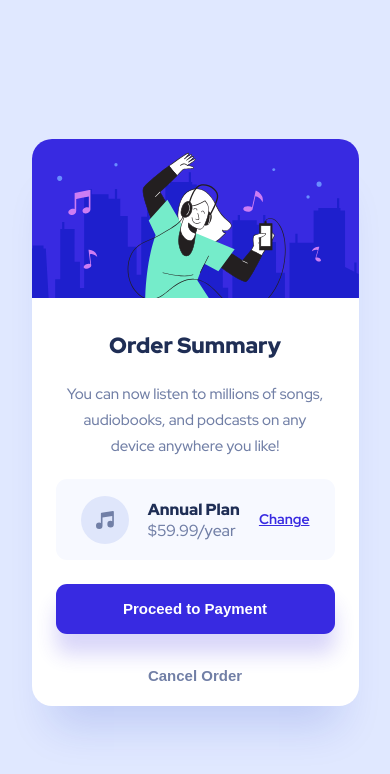
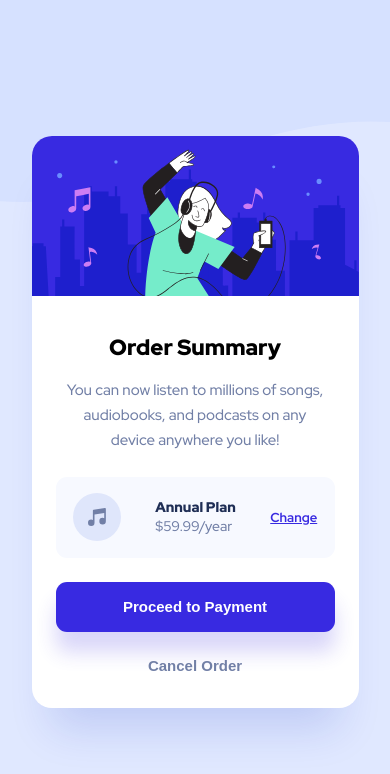
Before and after one commit to anibolokadze/Order-summary-component, a plain HTML site: page index.html in a window 390 px wide. Drawn offline with Linux system fonts and the light colour scheme.

Commit message:
mobile first method

```diff
--- a/index.html
+++ b/index.html
@@ -10,7 +10,6 @@
 <body>
     <main>
         <article>
-            <div class="card">
                 <img src="/illustration-hero.svg" alt="illustration" class="img-wrapper">
                 <div class="info-container">
                     <section class="header-container">
@@ -19,19 +18,17 @@
                     </section>
                     <section class="plan-container">
                         <img src="/icon-music.svg" alt="note-icon">
-                        <div class="plan-info">
-                            <h3>Annual Plan</h3>
-                            <p>$59.99/year</p>
-                        </div>
-                        <a href="#">Change</a>
+                            <div class="plan-info">
+                                <h3>Annual Plan</h3>
+                                <p>$59.99/year</p>
+                            </div>
+                            <a href="#">Change</a>
                     </section>
                     <section class="btn-container">
                         <button class="payment-btn">Proceed to Payment</button>
                         <button class="cancel-btn">Cancel Order</button>
                     </section>
                 </div>
-
-            </div>
         </article>
     </main>
 </body>
--- a/style.css
+++ b/style.css
@@ -5,7 +5,7 @@
     box-sizing: border-box;
 }
 body{
-    background-image: url(/pattern-background-desktop.svg);
+    background-image: url(/pattern-background-mobile.svg);
     background-repeat: no-repeat;
     background-attachment: fixed;
     background-size:  100%;
@@ -18,148 +18,159 @@ body{
     font-family: 'Red Hat Display', sans-serif;
 
 }
+article{
+    max-width: 327px;
+    border-radius: 20px;
+    background: #FFFFFF;
+    box-shadow: 0px 40px 40px -20px rgba(13, 48, 189, 0.151826);
+    overflow: hidden;
+    margin: 5px;
+}
+article h1{
+    font-weight: 900;
+    font-size: 22px;
+    line-height: 29px;
+    padding-bottom: 16px;
+}
+
+.img-wrapper{
+    width: 100%;
+}
 .info-container{
+    padding: 32px 24px ;
+}
+
+/* header text */
+.header-container{
     display: flex;
     flex-direction: column;
     align-items: center;
 }
+/* subheader text */
+.header-container p{
+    font-weight: 500;
+    font-size: 15px;
+    line-height: 25px;
+    color: #717FA6;
+    text-align: center;
+    padding: 0 8px 24px 8px ;
+}
 
+/* plan info */
+.plan-container{
+    display: flex;
+    background-color:  #F7F9FF;
+    border-radius: 11px;
+    height: 81px;
+    align-items: center;
+    justify-content: space-around;
+}
 
-article{
-    max-width:450px;
-    height: 697px;
-    background-color:white;
-    border-radius: 20px;
-    overflow: hidden;
-    box-shadow: 0px 40px 40px -20px rgba(13, 48, 189, 0.151826);
+.plan-container img{
+    width: 48px;
+    height: 48px;
+}
+
+.plan-container h3{
+    font-weight: 900;
+    font-size: 14px;
+    line-height: 19px;
+    color: #1F2E55;
+}
+.plan-container p{
+    font-weight: 500;
+    font-size: 14px;
+    line-height: 19px;
+    color: #717FA6;
+}
+a{
+    font-weight: 700;
+    font-size: 13px;
+    line-height: 17px;
+    color: #382AE1;
 }
 
 
-.header-container h1{
+
+/* buttons */
+.btn-container{
+    display: flex;
+    flex-direction: column ;
+    justify-content: center;
     padding-top: 24px;
-    text-align: center;
-    font-weight: 900;
-    font-size: 28px;
-    line-height: 37px;
-    color: #1F2E55;
-}
-.header-container p{
-    padding:17px 0 20px 0;
-    max-width: 354px;
-    text-align: center;
-    color: #717FA6;
-    font-weight: 500;
-    font-size: 16px;
-    line-height: 26px;
 }
 
-.plan-container{
-    display: flex;
-    align-items: center;
-    justify-content: space-between;
-    padding: 25px;
-    width: 354px;
-    background-color:  #F7F9FF;
-    border-radius: 11px;
-}
-.plan-container img{
-    width: 48px;
-
-}
-
-.plan-info h3{
-    font-weight: 900;
-    font-size: 16px;
-    line-height: 21px;
-    color: #1F2E55;
-}
-.plan-info p{
-    font-weight: 500;
-    font-size: 16px;
-    line-height: 21px;
-    color: #717FA6;
-}
-
-a{
-    font-weight: 700;
-    font-size: 14px;
-    line-height: 19px;
-    color: #382AE1;
-}
-
-a:hover{
-    color: #766CF1;
-    text-decoration: none;
-}
-
-
-.btn-container{
-    padding-top: 32px;
-    display: flex;
-    flex-direction: column;
-}
-
-button:first-of-type{
-    margin-bottom: 32px;
-    width: 354px;
-    height: 50px;
-    background:#382AE1;
-    box-shadow: 0px 20px 20px rgba(56, 42, 225, 0.190291);
+.payment-btn{
     border-radius: 11px;
     border: none;
+    background: #382AE1;
+    height: 50px;
+    box-shadow: 0px 20px 20px rgba(56, 42, 225, 0.190291);
     color: white;
     font-weight: 900;
     font-size: 15px;
     line-height: 20px;
 }
+.cancel-btn{
+    padding-top: 24px;
+    border: none;
+    background: none;
+    font-weight: 900;
+    font-size: 15px;
+    line-height: 20px;
+    color: #717FA6;
+}
 
+
+
+
+/* hover */
+a:hover{
+    text-decoration: none;
+    color: #766CF1;
+}
 .payment-btn:hover{
     background: #766CF1;
     cursor: pointer;
 }
-
-button:last-of-type{
-    margin-bottom: 48px;
-    font-weight: 900;
-    font-size: 15px;
-    line-height: 20px;
-    color: #717FA6;
-    border: none;
-    background: none;
-}
 .cancel-btn:hover{
-    color: #1F2E55;
+    color:#1F2E55;
     cursor: pointer;
 }
 
-@media (max-width:470px) {
+
+/* responsive */
+@media (min-width:1440px) {
     body{
-        background-image: url(/pattern-background-mobile.svg);
-        background-image:contain ;
-        background:#E0E8FF ;
+        background-image: url(/pattern-background-desktop.svg);
     }
-    article{
-        width: 327px;
-        height: 567px;
+    .info-container{
+        padding: 48px ;
     }
-    .img-wrapper{
-        width: 100%;
+    article h1{
+        font-size: 28px;
+        line-height: 37px;
     }
-    .header-container h1{
-        font-size: 22px;
+    article p{
+        font-size: 16px;
+        line-height: 26px;
     }
-    .header-container p{
-        width:263px;
-        font-size: 15px;
+    .plan-container h3{
+        font-size: 16px;
+        line-height: 21px;
     }
-    .plan-container{
-        width: 279px;
-        height: 81px;
+    .plan-container p{
+        font-size: 16px;
+        line-height: 21px;
     }
-    button:first-of-type{
-        width: 279px;
+    a{
+        font-size: 14px;
+        line-height: 19px;
     }
     .btn-container{
-        padding-top: 24px;
+        padding-top: 32px;
+    }
+    .cancel-btn{
+        padding-top:32px ;
     }
 }
```
